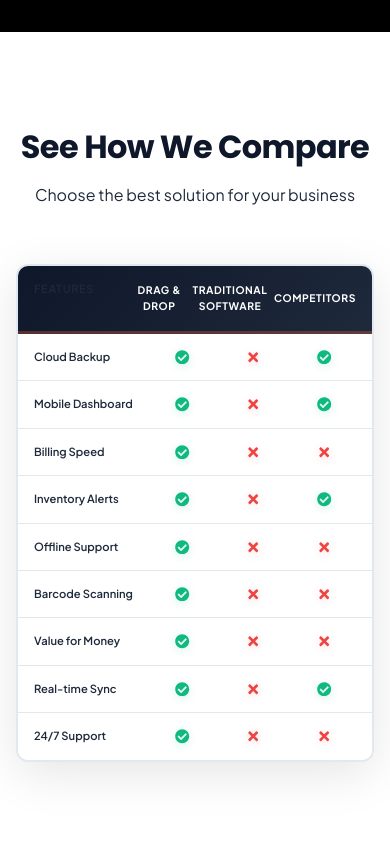
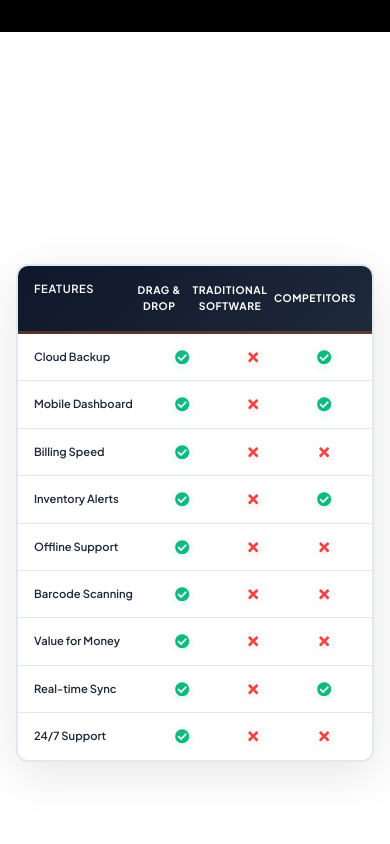
Before and after one commit to SOMYA6269/finalfront, a React (Vite) app: page / in a window 390 px wide. Shown: the part 2480-3324 px from the top of the page. Built offline with nearby package versions, Linux system fonts and the light colour scheme.

Commit message:
Update Home.css

```diff
--- a/src/pages/Home.css
+++ b/src/pages/Home.css
@@ -468,12 +468,12 @@
 .comparison-enterprise .section-subtitle-enterprise,
 .features-enterprise .section-title-enterprise,
 .features-enterprise .section-subtitle-enterprise {
-  color: #0f172a;
+  color: #ffffff;
 }
 
 .comparison-enterprise .section-subtitle-enterprise,
 .features-enterprise .section-subtitle-enterprise {
-  color: #1E293B;
+  color: #ffffff;
 }
 
 .why-choose-grid-enterprise {
@@ -641,6 +641,11 @@
   line-height: 1.5;
 }
 
+/* Make feature column white in header (dark background) */
+.comparison-header-enterprise .comparison-col-feature {
+  color: #ffffff;
+}
+
 .comparison-col-product {
   display: flex;
   align-items: center;
@@ -691,6 +696,11 @@
     line-height: 1.3;
   }
 
+  /* Ensure white color in header for mobile */
+  .comparison-header-enterprise .comparison-col-feature {
+    color: #ffffff;
+  }
+
   .comparison-col-product {
     font-size: 0.7rem;
     text-align: center;
@@ -723,6 +733,11 @@
   .comparison-col-feature {
     font-size: 0.7rem;
     line-height: 1.2;
+  }
+
+  /* Ensure white color in header for small mobile */
+  .comparison-header-enterprise .comparison-col-feature {
+    color: #ffffff;
   }
 
   .comparison-col-product {
```
